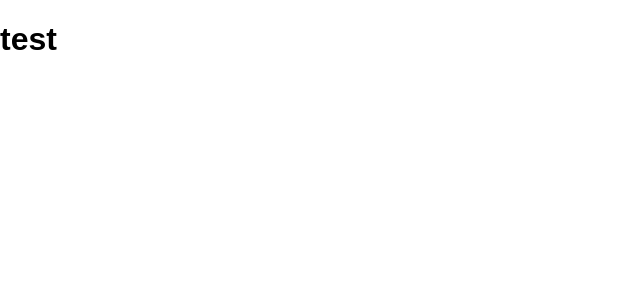
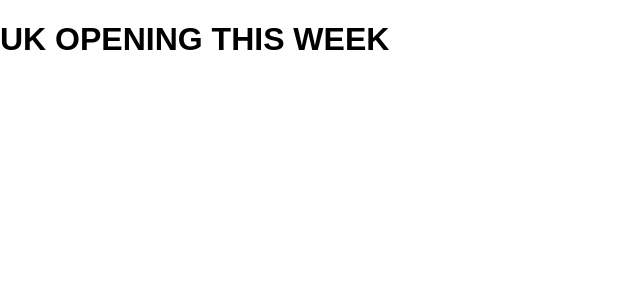
Before and after one commit to alistairkane92/imdb-react-app, a React (Create React App) app: page / in a window 1280 px wide. Shown: the top 300 px of the page, without its empty margins (0-640 px from the left). Built offline with nearby package versions, Linux system fonts and the light colour scheme.

Commit message:
adds a heading

```diff
--- /dev/null
+++ b/src/components/Heading.js
@@ -0,0 +1,11 @@
+import React from 'react';
+
+class Heading extends React.Component {
+  render(){
+    return (
+      <h1>UK OPENING THIS WEEK</h1>
+    )
+  }
+}
+
+export default Heading
--- a/src/components/ShowOpenings.js
+++ b/src/components/ShowOpenings.js
@@ -1,9 +1,10 @@
 import React from 'react';
+import Heading from './Heading'
 
 class ShowOpenings extends React.Component {
   render(){
     return(
-      <h1>test</h1>
+    <Heading/>
     )
   }
 }
```
